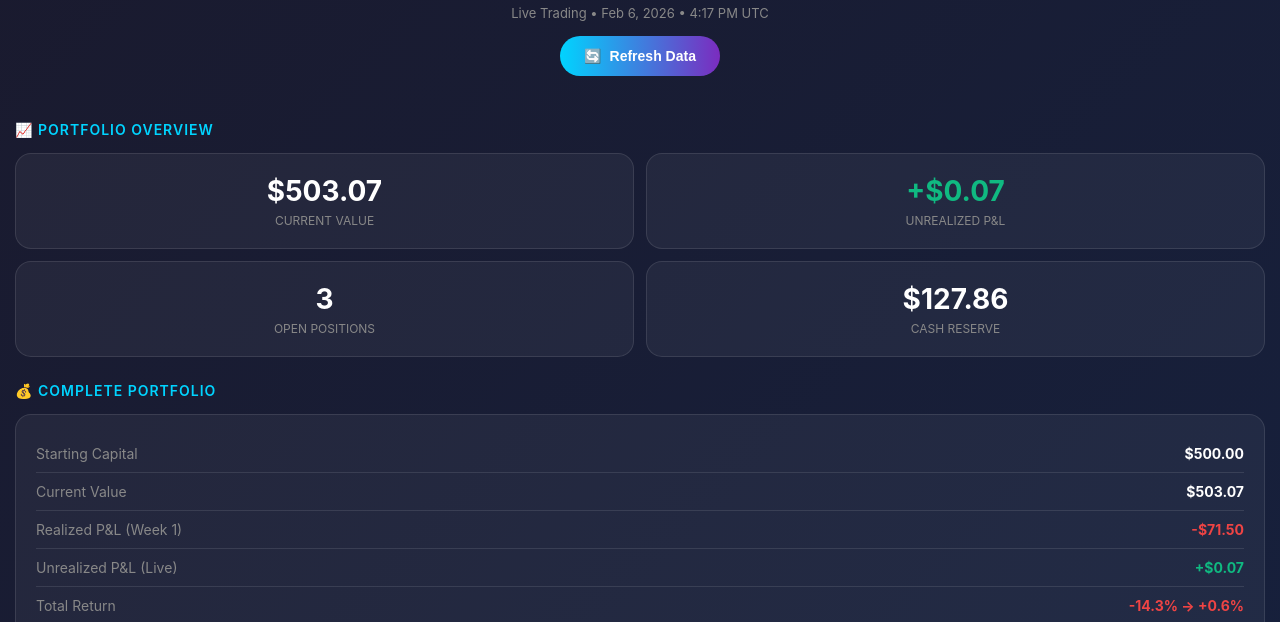
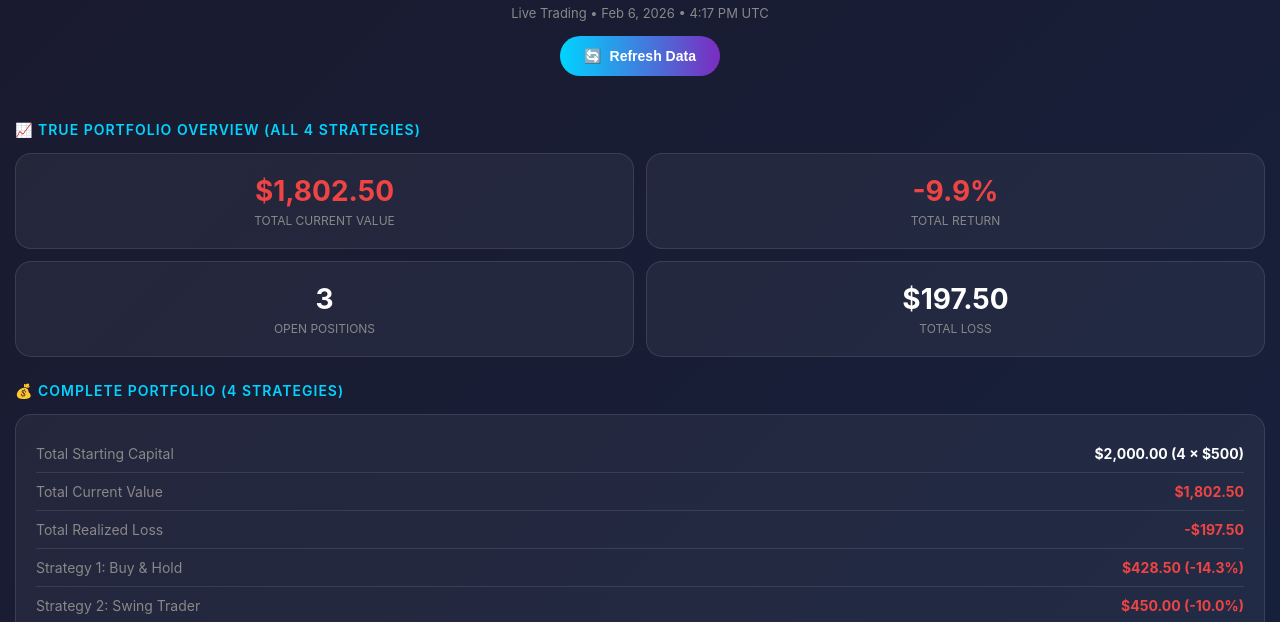
Before and after one commit to landedeagle83/crypto-dashboard, a plain HTML site: page index.html in a window 1280 px wide. Shown: the part 154-776 px from the top of the page. Drawn offline with Linux system fonts and the light colour scheme.

Commit message:
FIX: Show TRUE total portfolio value (,802.50) across all 4 strategies, not just one. Total loss -97.50 (-9.9%)

```diff
--- a/index.html
+++ b/index.html
@@ -309,48 +309,56 @@
         </div>
 
         <!-- Key Performance -->
-        <div class="section-title">📈 Portfolio Overview</div>
+        <div class="section-title">📈 TRUE Portfolio Overview (All 4 Strategies)</div>
         <div class="performance-grid">
             <div class="perf-card">
-                <div class="value">$503.07</div>
-                <div class="label">Current Value</div>
+                <div class="value negative">$1,802.50</div>
+                <div class="label">Total Current Value</div>
             </div>
             <div class="perf-card">
-                <div class="value positive">+$0.07</div>
-                <div class="label">Unrealized P&L</div>
+                <div class="value negative">-9.9%</div>
+                <div class="label">Total Return</div>
             </div>
             <div class="perf-card">
                 <div class="value">3</div>
                 <div class="label">Open Positions</div>
             </div>
             <div class="perf-card">
-                <div class="value">$127.86</div>
-                <div class="label">Cash Reserve</div>
+                <div class="value">$197.50</div>
+                <div class="label">Total Loss</div>
             </div>
         </div>
 
         <!-- Portfolio Summary -->
-        <div class="section-title">💰 Complete Portfolio</div>
+        <div class="section-title">💰 Complete Portfolio (4 Strategies)</div>
         <div class="portfolio-summary">
             <div class="summary-row">
-                <span class="summary-label">Starting Capital</span>
-                <span class="summary-value">$500.00</span>
+                <span class="summary-label">Total Starting Capital</span>
+                <span class="summary-value">$2,000.00 (4 × $500)</span>
             </div>
             <div class="summary-row">
-                <span class="summary-label">Current Value</span>
-                <span class="summary-value">$503.07</span>
+                <span class="summary-label">Total Current Value</span>
+                <span class="summary-value negative">$1,802.50</span>
             </div>
             <div class="summary-row">
-                <span class="summary-label">Realized P&L (Week 1)</span>
-                <span class="summary-value negative">-$71.50</span>
+                <span class="summary-label">Total Realized Loss</span>
+                <span class="summary-value negative">-$197.50</span>
             </div>
             <div class="summary-row">
-                <span class="summary-label">Unrealized P&L (Live)</span>
-                <span class="summary-value positive">+$0.07</span>
+                <span class="summary-label">Strategy 1: Buy & Hold</span>
+                <span class="summary-value negative">$428.50 (-14.3%)</span>
             </div>
             <div class="summary-row">
-                <span class="summary-label">Total Return</span>
-                <span class="summary-value negative">-14.3% → +0.6%</span>
+                <span class="summary-label">Strategy 2: Swing Trader</span>
+                <span class="summary-value negative">$450.00 (-10.0%)</span>
+            </div>
+            <div class="summary-row">
+                <span class="summary-label">Strategy 3: Active Scalper</span>
+                <span class="summary-value negative">$423.00 (-15.4%)</span>
+            </div>
+            <div class="summary-row">
+                <span class="summary-label">Strategy 5: Stat Arb</span>
+                <span class="summary-value positive">$501.00 (+0.2%)</span>
             </div>
             <div class="summary-row">
                 <span class="summary-label">Win Rate (All Trades)</span>
```
